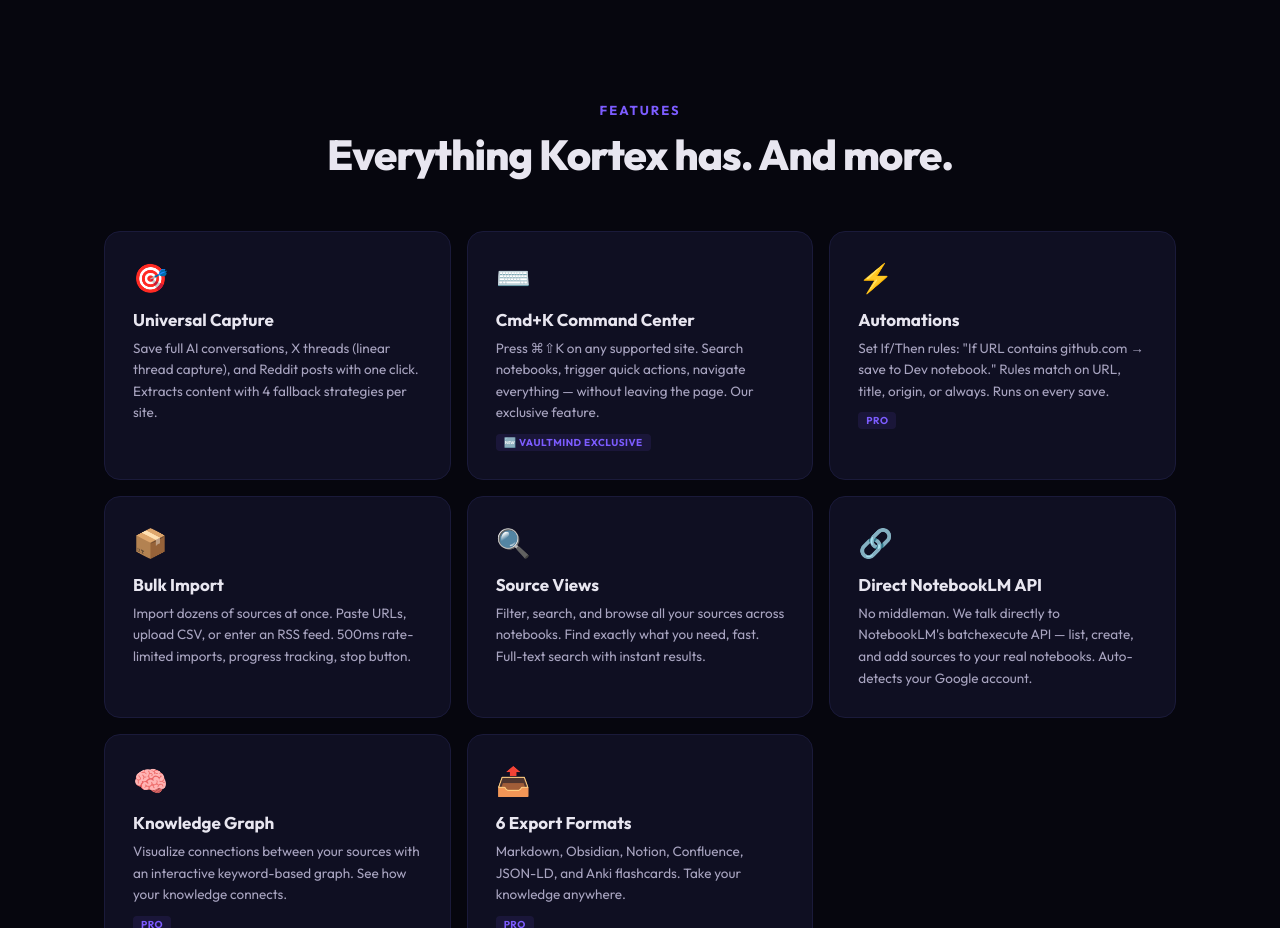
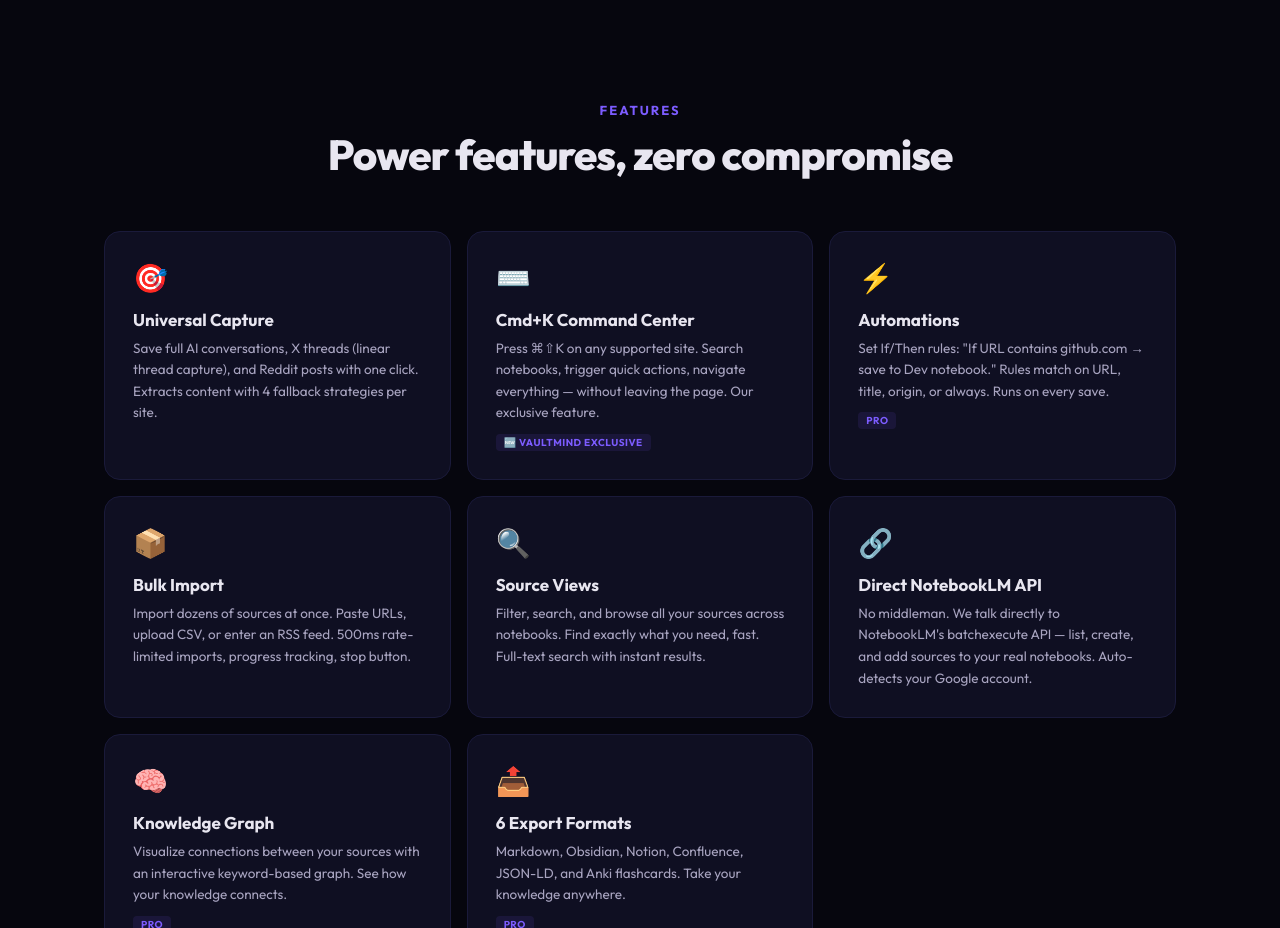
Before and after one commit to vaultmind-app/vaultmind-app.github.io, a plain HTML site: page index.html in a window 1280 px wide. Shown: the part 820-1748 px from the top of the page. Drawn offline with Linux system fonts and the light colour scheme.

Commit message:
Add files via upload

```diff
--- a/index.html
+++ b/index.html
@@ -191,7 +191,7 @@
 <section class="features" id="features">
   <div class="container">
     <div class="section-label">Features</div>
-    <div class="section-title">Everything Kortex has. And more.</div>
+    <div class="section-title">Power features, zero compromise</div>
     <div class="feat-grid">
       <div class="feat-card">
         <div class="feat-icon">🎯</div>
```
